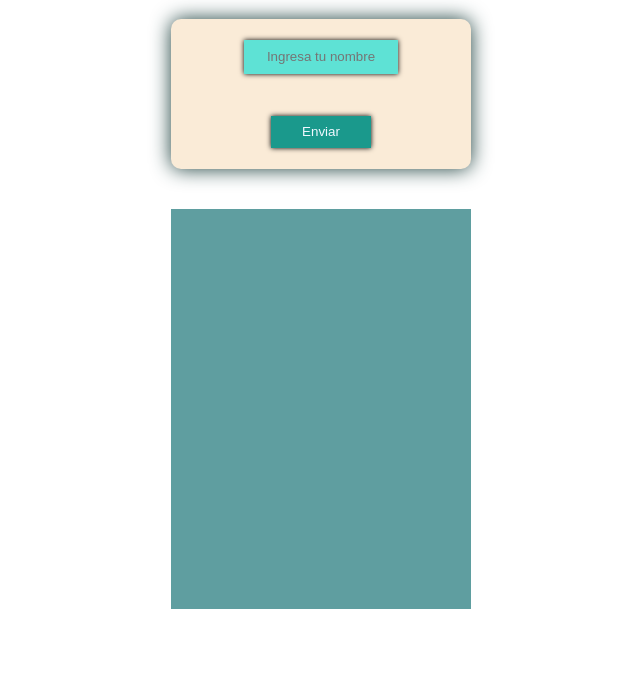
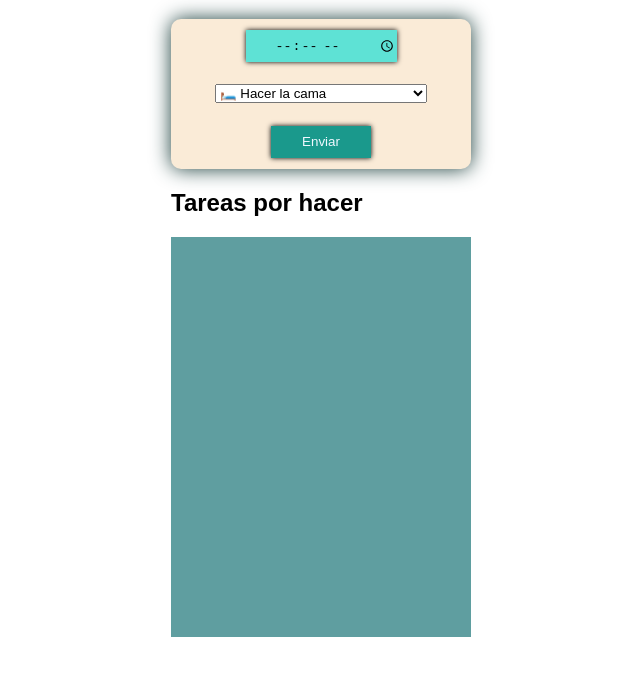
Before and after one commit to AyelmerCorzoB/ModulacionDeEventosJs, a plain HTML site: page index.html in a window 1280 px wide. Shown: the part 61-736 px from the top of the page, without its empty margins (319-959 px from the left). Drawn offline with Linux system fonts and the light colour scheme.

```diff
--- a/componentes/contenedorTareas.js
+++ b/componentes/contenedorTareas.js
@@ -1,4 +1,5 @@
+
 const ContenedorTareas = document.createElement("div");
-ContenedorTareas.id ="ContenedorTareas"
+ContenedorTareas.id ="ContenedorTareas";
 
 export default ContenedorTareas;
--- a/componentes/creacionDeInputs.js
+++ b/componentes/creacionDeInputs.js
@@ -1,4 +1,4 @@
 const tareaInput = document.createElement("input");
-tareaInput.placeholder = "Ingresa tu nombre";
+tareaInput.type = "time";
 
 export default tareaInput;
--- a/componentes/crearTareaContenedor.js
+++ b/componentes/crearTareaContenedor.js
@@ -1,19 +1,15 @@
 import tareaInput from "./creacionDeInputs.js";
 import botonEnviar from "./botonEnviar.js";
+import opciones from "./opciones.js";
 import { agregarTarea } from "../funciones/funcionesTareas.js";
-
-
 
 const crearTareaContenedor = document.createElement("div");
 crearTareaContenedor.id = "ContenedorInputs"
 botonEnviar.addEventListener("click", () => agregarTarea(tareaInput));
 
-
-
-
 crearTareaContenedor.append(tareaInput);
+crearTareaContenedor.append(opciones);
 crearTareaContenedor.append(botonEnviar);
 
 
-
 export default crearTareaContenedor;
--- /dev/null
+++ b/componentes/opciones.js
@@ -0,0 +1,21 @@
+const opciones = document.createElement("select");
+opciones.innerHTML = `
+    <option value="hacer_cama">🛏️ Hacer la cama</option>
+    <option value="lavar_platos">🍽️ Lavar los platos</option>
+    <option value="barrer">🧹 Barrer el piso</option>
+    <option value="limpiar_casa">🧽 Limpiar la casa</option>
+    <option value="lista_tareas">📝 Hacer la lista de tareas</option>
+    <option value="lavar_ropa">🧺 Lavar la ropa</option>
+    <option value="revisar_correo">📧 Revisar el correo electrónico</option>
+    <option value="hacer_compras">🛒 Hacer las compras</option>
+    <option value="ejercicio">🏋️‍♂️ Hacer ejercicio</option>
+    <option value="cocinar">🧑‍🍳 Cocinar</option>
+    <option value="caminar">🚶‍♂️ Salir a caminar</option>
+    <option value="leer_libro">📚 Leer un libro</option>
+    <option value="trabajar_pc">💻 Trabajar en el ordenador</option>
+    <option value="regar_plantas">🌿 Regar las plantas</option>
+    <option value="sacar_perro">🐕 Sacar al perro</option>
+    <option value="baño">🛀 Tomar un baño</option>
+    <option value="dormir_temprano">🛏 Dormir temprano</option>
+`;
+export default opciones;
--- a/componentes/titulo.js
+++ b/componentes/titulo.js
@@ -1,5 +1,7 @@
 const titulo = document.createElement("h1");
 titulo.textContent = "Tareas";
 
+const subtitulo = document.createElement("h2");
+subtitulo.textContent = "Tareas por hacer";
 
-export default titulo;
+export { titulo, subtitulo };
--- a/funciones/funcionesTareas.js
+++ b/funciones/funcionesTareas.js
@@ -1,23 +1,30 @@
 import ContenedorTareas from "../componentes/contenedorTareas.js";
-
+import opciones from "../componentes/opciones.js";
 
 function agregarTarea(input) {
-    const textoTarea = input.value;
-    if (textoTarea === "") {
+    const hora = input.value;
+    if (hora === "") {
         alert("La tarea no puede estar vacía.");
         return;
     }
 
+    const opcionElegida = opciones.options[opciones.selectedIndex].text;
+
     const parrafoTarea = document.createElement("p");
-    parrafoTarea.textContent = textoTarea;
+    parrafoTarea.textContent = `${hora} ${opcionElegida}`;
 
     const botonEliminar = document.createElement("button");
     botonEliminar.textContent = "Eliminar";
-    botonEliminar.addEventListener("click",() =>  eliminarTarea(parrafoTarea, botonEliminar));
+    botonEliminar.addEventListener("click", () => eliminarTarea(parrafoTarea, botonEliminar));
+
 
     ContenedorTareas.append(parrafoTarea, botonEliminar);
+
     contadorTareas++;
 }
+
+
+
 
 function eliminarTarea(tarea, boton) {
     tarea.remove();
--- a/index.html
+++ b/index.html
@@ -4,10 +4,11 @@
     <meta charset="UTF-8">
     <meta name="viewport" content="width=device-width, initial-scale=1.0">
     <title>EventosJs</title>
-    <link rel="stylesheet" href="/styles/style.css">
+    <link rel="stylesheet" href="/ModulacionDeEventosJs/styles/style.css">
 </head>
 <body>
     <div id="root"></div>
-    <script type="module" src="main.js"></script>
+
+    <script type="module" src="/ModulacionDeEventosJs/main.js"></script>
 </body>
 </html>
--- a/main.js
+++ b/main.js
@@ -1,7 +1,10 @@
-import titulo from "./componentes/titulo.js";
+import { subtitulo, titulo } from "./componentes/titulo.js";
+
 import ContenedorTareas from "./componentes/contenedorTareas.js";
 import crearTareaContenedor from "./componentes/crearTareaContenedor.js";
 import root from "./componentes/llamadaHtml.js";
+
 root.append(titulo);
 root.append(crearTareaContenedor);
+root.append(subtitulo)
 root.append(ContenedorTareas);
--- a/styles/style.css
+++ b/styles/style.css
@@ -42,7 +42,7 @@ h1 {
 }
 
 #ContenedorTareas {
-    margin-top: 5vh;
+    margin-top: 2vh;
     background-color: cadetblue;
     width: 300px;
     height: 400px;
```
